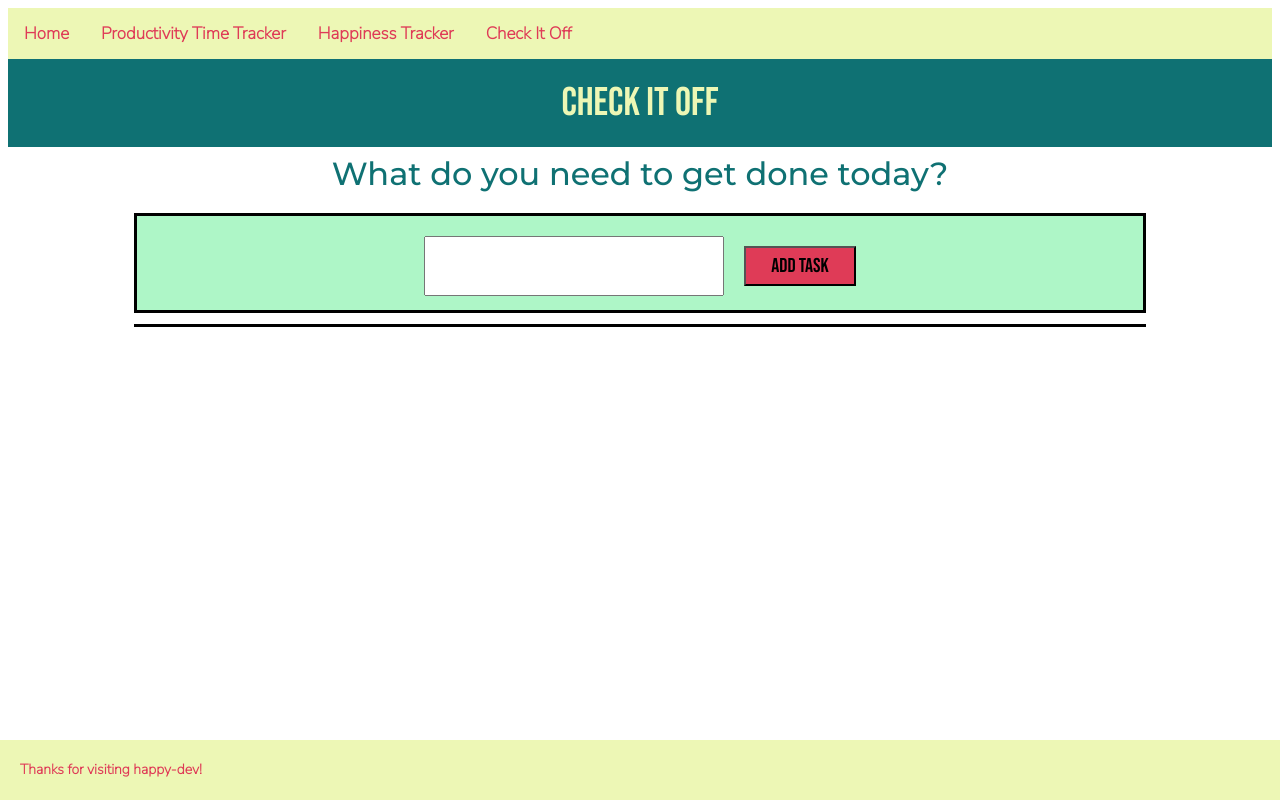
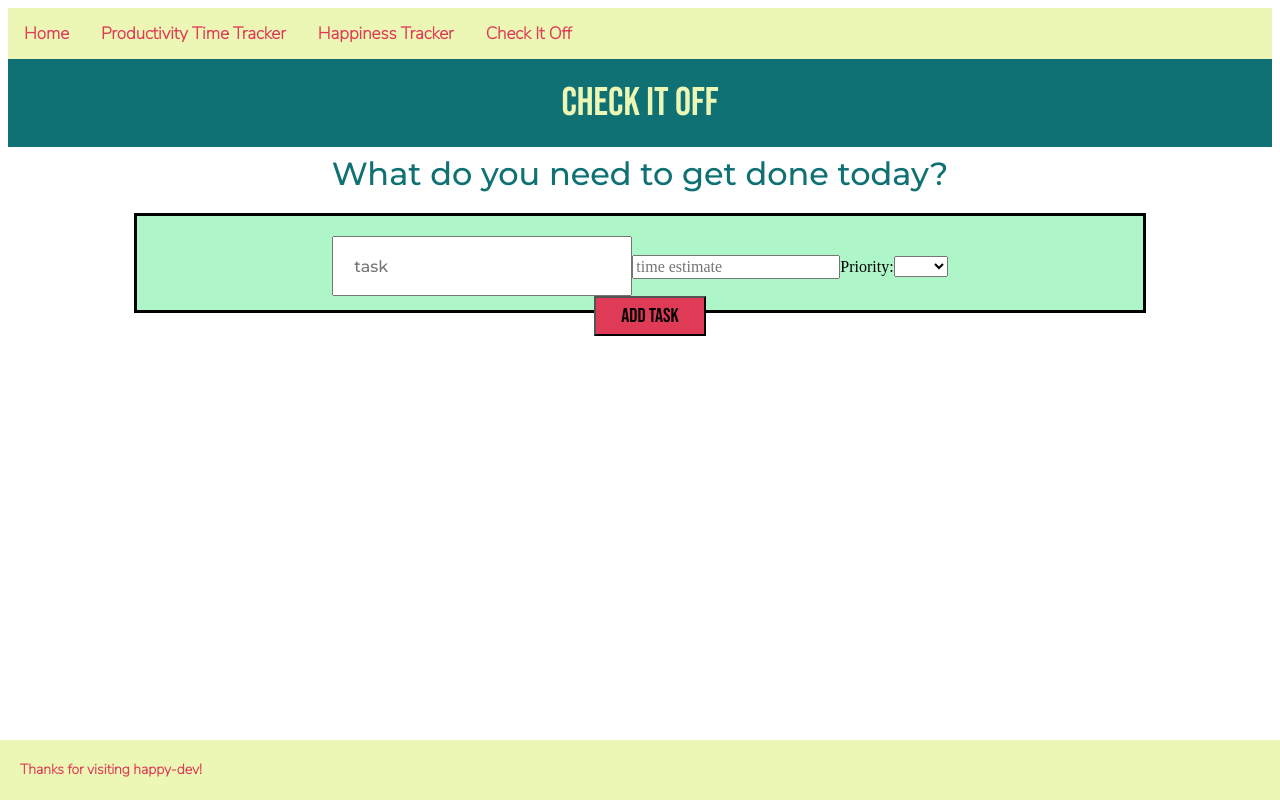
Before and after one commit to MaddyKapfhammer/happy-dev, an Angular app: page /todo in a window 1280 px wide. Built offline with nearby package versions, Linux system fonts and the light colour scheme.

Commit message:
Create reactive form for to-do list.

```diff
--- a/src/app/to-do/to-do.component.html
+++ b/src/app/to-do/to-do.component.html
@@ -8,15 +8,28 @@
 <h2>What do you need to get done today?</h2>
 
 <div class="todo">
-	<div class="list">
-		<input [(ngModel)]="newTask" type="text"
+	<form [formGroup]="todoList" (ngSubmit)="onSubmit()" class="list">
+    <input type="text" id="task" name="task" formControlName="task" placeholder="task" class="taskBox">
+    <input type="text" id="timeEstimation" name="timeEstimation" formControlName="timeEstimation" placeholder="time estimate" class="timeBox" >
+    <label for="priority">Priority:</label>
+    <select name="priority" id="priority" formControlName="priority">
+      <option value="high">High</option>
+      <option value="low">Low</option>
+    </select>
+    <br>
+    <button class="task-btn">Add Task</button>
+
+
+
+
+		<!-- <input [(ngModel)]="newTask" type="text"
 		value="" class="taskBox">
 		<button (click)="addToList()" class="task-btn">
 			Add Task
-		</button>
-	</div>
+		</button> -->
+	</form>
 
-  <div class="tasks">
+  <!-- <div class="tasks">
 
     <div *ngFor="let x of items; let index = index;"
     class="row mt-1" style="height:100px;">
@@ -31,7 +44,7 @@
         value="Delete" class="delete-btn">
       </div>
     </div>
-  </div>
+  </div> -->
 </div>
 
 
--- a/src/app/to-do/to-do.component.ts
+++ b/src/app/to-do/to-do.component.ts
@@ -1,26 +1,36 @@
 import { Component } from '@angular/core';
-
+import { FormGroup, FormControl, Validators } from '@angular/forms';
 @Component({
   selector: 'app-to-do',
   templateUrl: './to-do.component.html',
   styleUrls: ['./to-do.component.css']
 })
 export class ToDoComponent {
-  public items: string[] = [];
 
-  public newTask!: string;
+  // public items: string[] = [];
 
-  public addToList() {
-    if (this.newTask == ''){
-    }
-    else{
-      this.items.push(this.newTask);
-      this.newTask = '';
-    }
+  // public newTask!: string;
+
+  // public addToList() {
+  //   if (this.newTask == ''){
+  //   }
+  //   else{
+  //     this.items.push(this.newTask);
+  //     this.newTask = '';
+  //   }
+  // }
+
+  // public deleteTask(index: number) {
+  //   this.items.splice(index,1);
+  // }
+
+  todoList = new FormGroup({
+    task: new FormControl(),
+    timeEstimation: new FormControl(),
+    priority: new FormControl()
+  })
+
+  onSubmit(){
+    console.log(this.todoList.value);
   }
-
-  public deleteTask(index: number) {
-    this.items.splice(index,1);
-  }
-
 }
```
